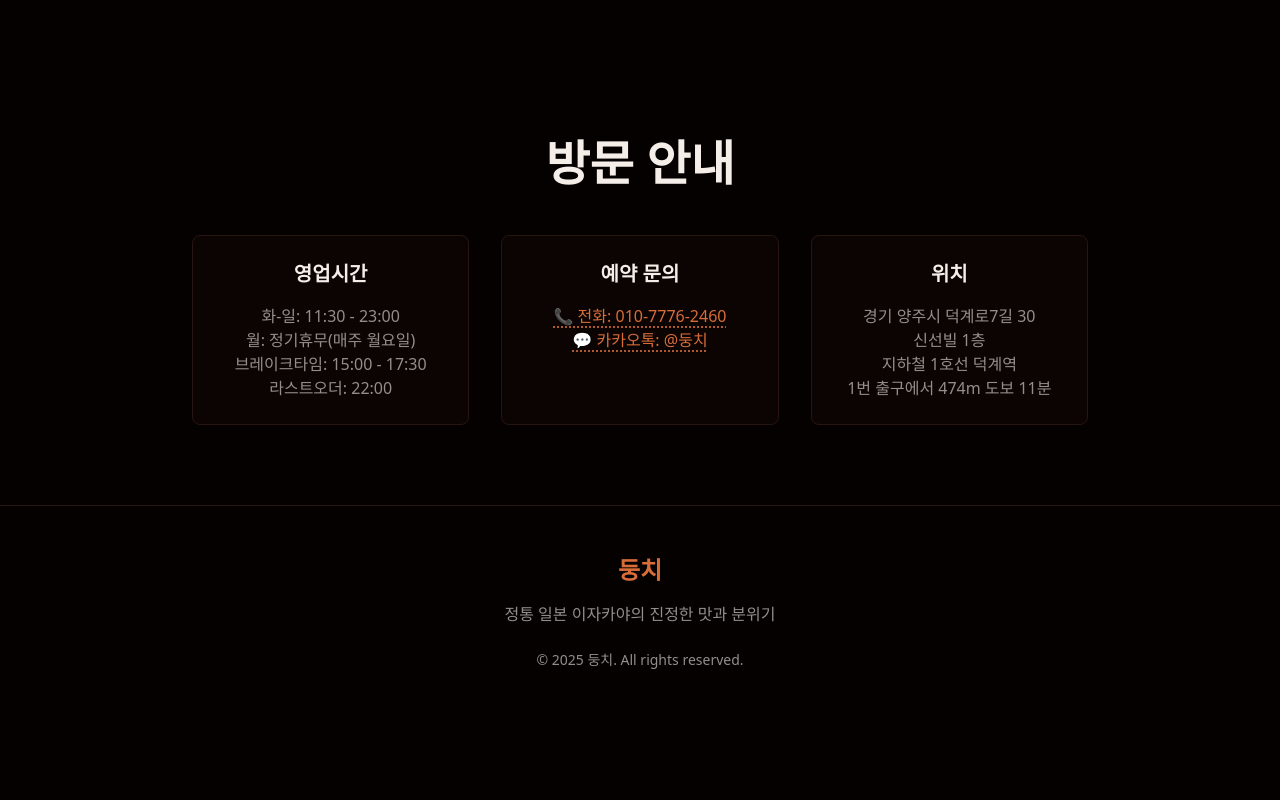
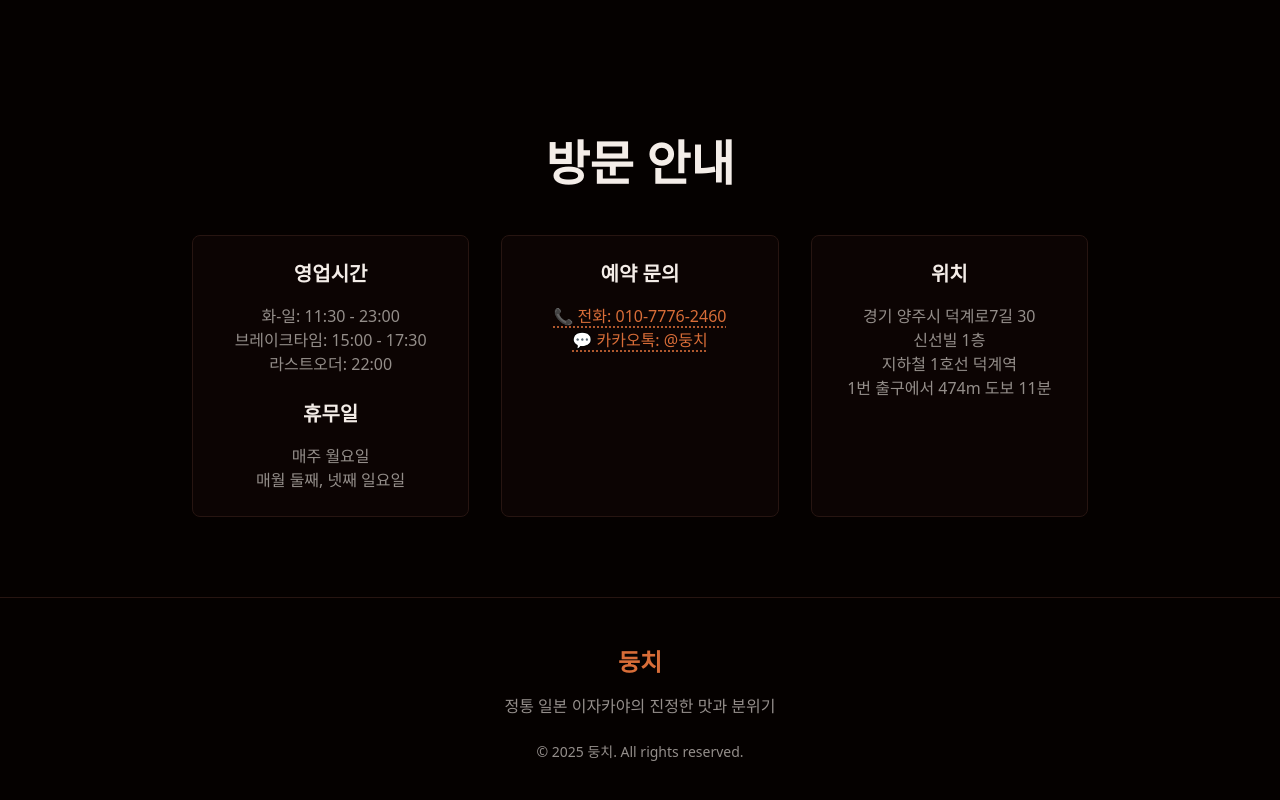
Before and after one commit to wsder31/doongchi-pages, a plain HTML site: page index.html in a window 1280 px wide. Shown: the part 5084-5884 px from the top of the page. Before the commit the page ends 5802 px from the top, so only its background shows below. Drawn offline with nearby package versions, Linux system fonts and the light colour scheme.

Commit message:
Update index.html

```diff
--- a/index.html
+++ b/index.html
@@ -124,9 +124,14 @@
                     <h3 class="text-xl font-bold mb-4">영업시간</h3>
                     <p class="text-muted-foreground">
                         화-일: 11:30 - 23:00<br>
-                        월: 정기휴무(매주 월요일)<br>
                         브레이크타임: 15:00 - 17:30<br>
-                        라스트오더: 22:00
+                        라스트오더: 22:00<br>
+                    </p>
+                    <br>
+                    <h3 class="text-xl font-bold mb-4">휴무일</h3>
+                    <p class="text-muted-foreground">
+                        매주 월요일<br>
+                        매월 둘째, 넷째 일요일
                     </p>
                 </div>
                 <div class="p-6 bg-card border border-border rounded-lg">
```
